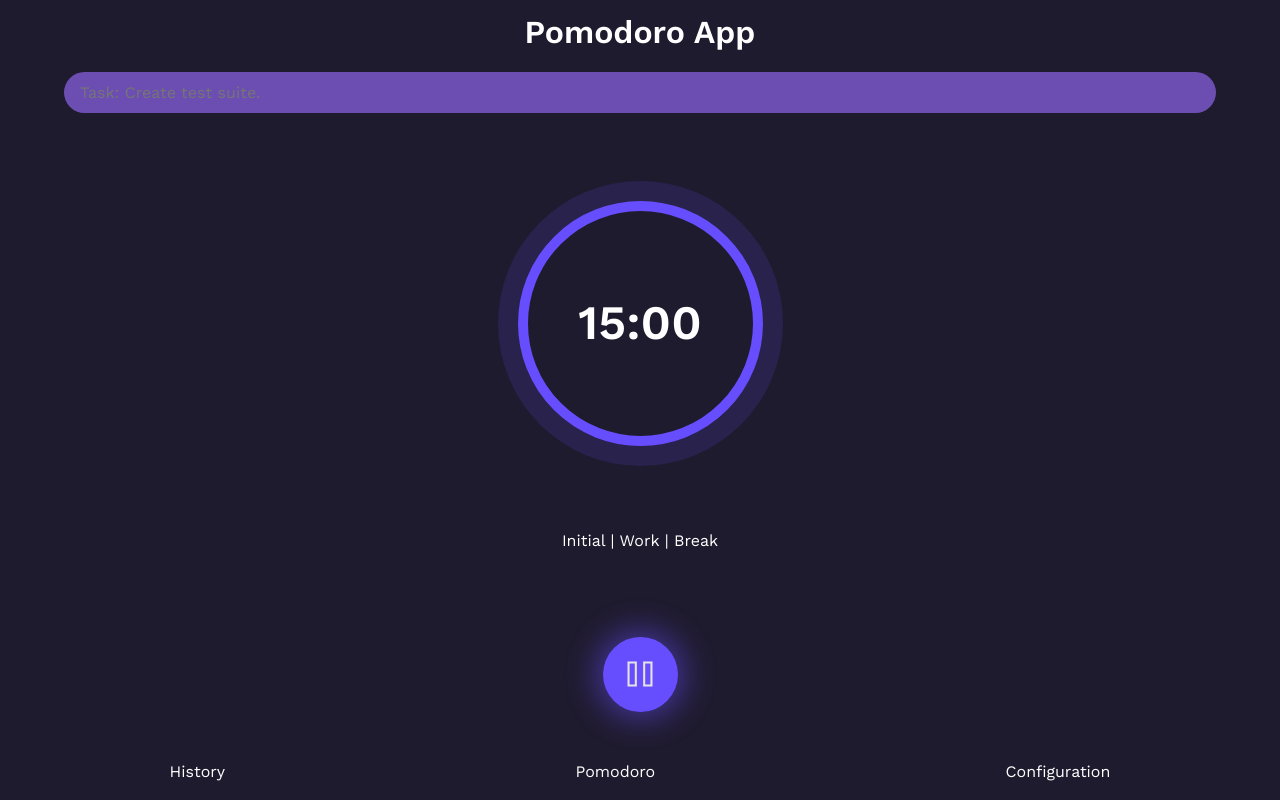
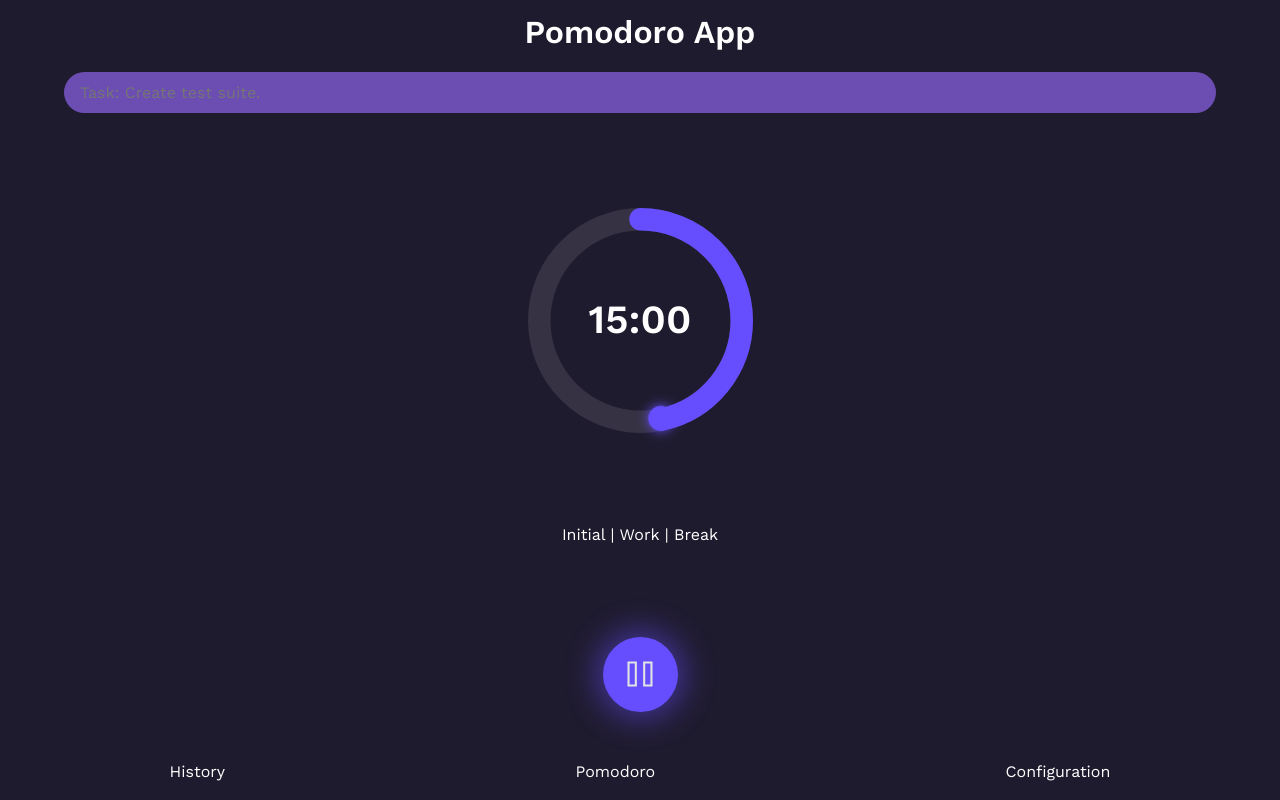
Before and after one commit to thxDuck/pomodoro, an Angular app: page / in a window 1280 px wide. Built offline with nearby package versions, Linux system fonts and the light colour scheme.

Commit message:
pomodoro: timer progression works !

```diff
--- a/src/app/components/pomodoro/pomodoro.component.html
+++ b/src/app/components/pomodoro/pomodoro.component.html
@@ -5,8 +5,12 @@
 
     <div class="timer">
         <div class="timer__watch">
+            <svg class="timer__progress" viewBox="0 0 100 100">
+                <circle class="timer__progress-bg" cx="50" cy="50" r="45" />
+                <circle class="timer__progress-bar" cx="50" cy="50" r="45" />
+            </svg>
+            <div class="timer__dot"></div>
             <span class="timer__watch__counter">15:00</span>
-
         </div>
     </div>
 
@@ -19,5 +23,4 @@
             <img src="images/icons/pause_icon.svg" alt="">
         </button>
     </div>
-
 </section>
--- a/src/app/components/pomodoro/pomodoro.component.scss
+++ b/src/app/components/pomodoro/pomodoro.component.scss
@@ -10,6 +10,64 @@
 	align-items: center;
 
 	margin-bottom: 2rem;
+
+	.timer__watch {
+		position: relative;
+		width: 225px;
+		height: 225px;
+
+		display: flex;
+		justify-content: center;
+		align-items: center;
+
+		.timer__watch__counter {
+			position: absolute;
+			text-align: center;
+			font-size: 2.5rem;
+			font-weight: 600;
+			color: white;
+		}
+
+		.timer__progress {
+			width: 100%;
+			height: 100%;
+			transform: rotate(-90deg);
+
+			circle {
+				fill: none;
+				stroke-width: 10;
+				r: 45;
+				cx: 50;
+				cy: 50;
+			}
+
+			&-bg {
+				stroke: rgba(255, 255, 255, 0.1);
+			}
+
+			&-bar {
+				stroke: vars.$color-primary;
+				stroke-dasharray: 282.6;
+				stroke-dashoffset: 282.6;
+				stroke-linecap: round;
+				transition: stroke-dashoffset 0.3s linear;
+			}
+		}
+
+		.timer__dot {
+			position: absolute;
+			width: 25px;
+			height: 25px;
+			border-radius: 50%;
+			background-color: vars.$color-primary;
+			box-shadow: 0 0 12px vars.$color-primary;
+			top: 0;
+			left: 50%;
+			transform: translate(-50%, 0) rotate(0deg);
+			transform-origin: center 112.5px; // rayon (225 / 2)
+			transition: transform 0.3s linear;
+		}
+	}
 
 	.task {
 		justify-items: flex-start;
@@ -25,29 +83,6 @@
 			width: 100%;
 			padding: 0.7rem 1rem;
 			background-color: vars.$color-secondary;
-		}
-	}
-
-	.timer__watch {
-		display: flex;
-		flex-direction: column;
-		justify-content: center;
-
-		width: 225px;
-
-		height: 225px;
-
-		border: 10px solid vars.$color-primary;
-		border-radius: 100%;
-
-		box-shadow: 0px 0px 0px 20px rgba(102, 78, 255, 0.15);
-		-webkit-box-shadow: 0px 0px 0px 20px rgba(102, 78, 255, 0.15);
-		-moz-box-shadow: 0px 0px 0px 20px rgba(102, 78, 255, 0.15);
-
-		&__counter {
-			text-align: center;
-			font-size: 3rem;
-			font-weight: 600;
 		}
 	}
 
--- a/src/app/components/pomodoro/pomodoro.component.ts
+++ b/src/app/components/pomodoro/pomodoro.component.ts
@@ -1,11 +1,43 @@
-import { Component } from '@angular/core';
+import { Component, OnInit } from '@angular/core';
 
 @Component({
-  selector: 'app-pomodoro',
-  imports: [],
-  templateUrl: './pomodoro.component.html',
-  styleUrl: './pomodoro.component.scss'
+	selector: 'app-pomodoro',
+	imports: [],
+	templateUrl: './pomodoro.component.html',
+	styleUrl: './pomodoro.component.scss',
 })
-export class PomodoroComponent {
+export class PomodoroComponent implements OnInit {
+	public progress = 0;
 
+	ngOnInit(): void {
+		this.updateProgress(0);
+		this.startTimer();
+	}
+	timerInterval?: number;
+	startTimer() {
+		this.timerInterval = window.setInterval(() => {
+			this.progress += 5;
+			this.updateProgress(this.progress % 100);
+		}, 500);
+	}
+
+	updateProgress(percent: number): void {
+		const circle = document.querySelector(
+			'.timer__progress-bar'
+		) as SVGCircleElement;
+		const dot = document.querySelector('.timer__dot') as HTMLElement;
+
+		const radius = 45;
+		const circumference = 2 * Math.PI * radius;
+		const offset = circumference - (percent / 100) * circumference;
+
+		if (circle) {
+			circle.style.strokeDashoffset = `${offset}`;
+		}
+
+		if (dot) {
+			const angle = (percent / 100) * 360;
+			dot.style.transform = `translate(-50%, 0) rotate(${angle}deg)`;
+		}
+	}
 }
```
